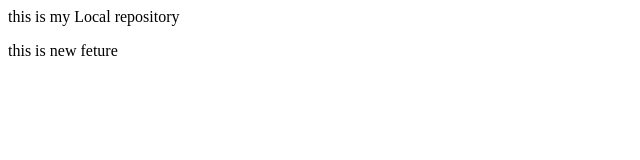
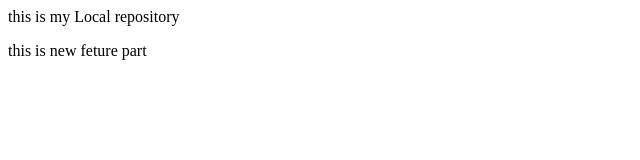
Before and after one commit to MohitMohit235/LOCALREPO, a plain HTML site: page index.html in a window 1280 px wide. Shown: the full height of the page, 0-640 px from the left. Drawn offline with Linux system fonts and the light colour scheme.

Commit message:
new update

```diff
--- a/index.html
+++ b/index.html
@@ -1,2 +1,2 @@
 <p>this is my Local repository</p>
-<p>this is new feture<p>
+<p>this is new feture part<p>
```
